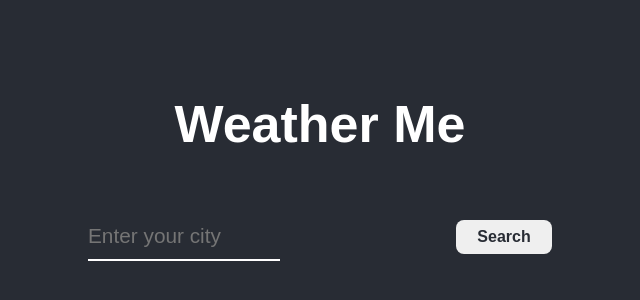
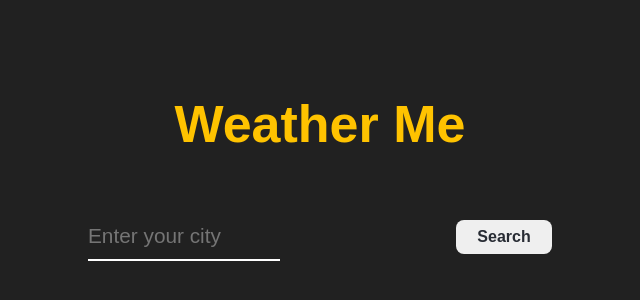
Before and after one commit to xennia316/WeatherMe, a React (Create React App) app in the folder weather-app/: page / in a window 1280 px wide. Shown: the part 240-540 px from the top of the page, without its empty margins (320-960 px from the left). Built offline with nearby package versions, Linux system fonts and the light colour scheme.

Commit message:
modified colors

```diff
--- a/weather-app/src/App.css
+++ b/weather-app/src/App.css
@@ -4,7 +4,7 @@
   font-family: "Poppins", sans-serif;
 }
 .title{
-  color: linear-gradient(to right, #11998e,#38ef7d);
+  color: #FFC300;
 }
 
 .form_group {
@@ -57,14 +57,14 @@
     display: block;
     transition: 0.2s;
     font-size: 1rem;
-    color: #11998e;
+    color: #FFC300;
     font-weight:700;
   }
 
   padding-bottom: 6px;
   font-weight: 700;
   border-width: 3px;
-  border-image: linear-gradient(to right, #11998e,#38ef7d);
+  border-image: linear-gradient(to right, #FFC300, #001D3D);
   border-image-slice: 1;
 }
 
@@ -96,7 +96,7 @@
  }
 
  .bold{
-  color: #11998e;
+  color: #FFC300;
  }
 
 @media (prefers-reduced-motion: no-preference) {
@@ -106,7 +106,7 @@
 }
 
 .App-header {
-  background-color: #282c34;
+  background-color: #212121;
   min-height: 100vh;
   display: flex;
   flex-direction: column;
```
